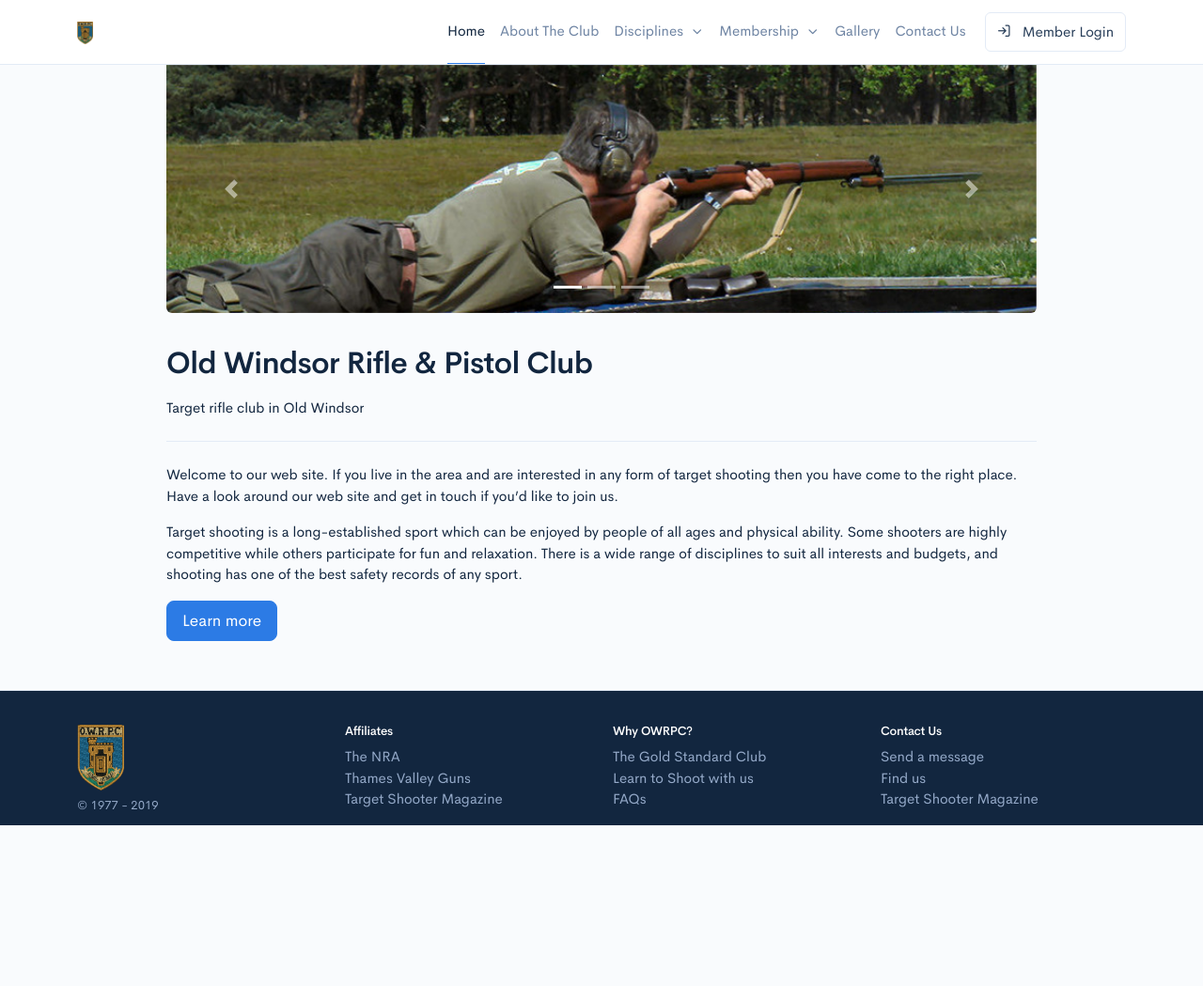
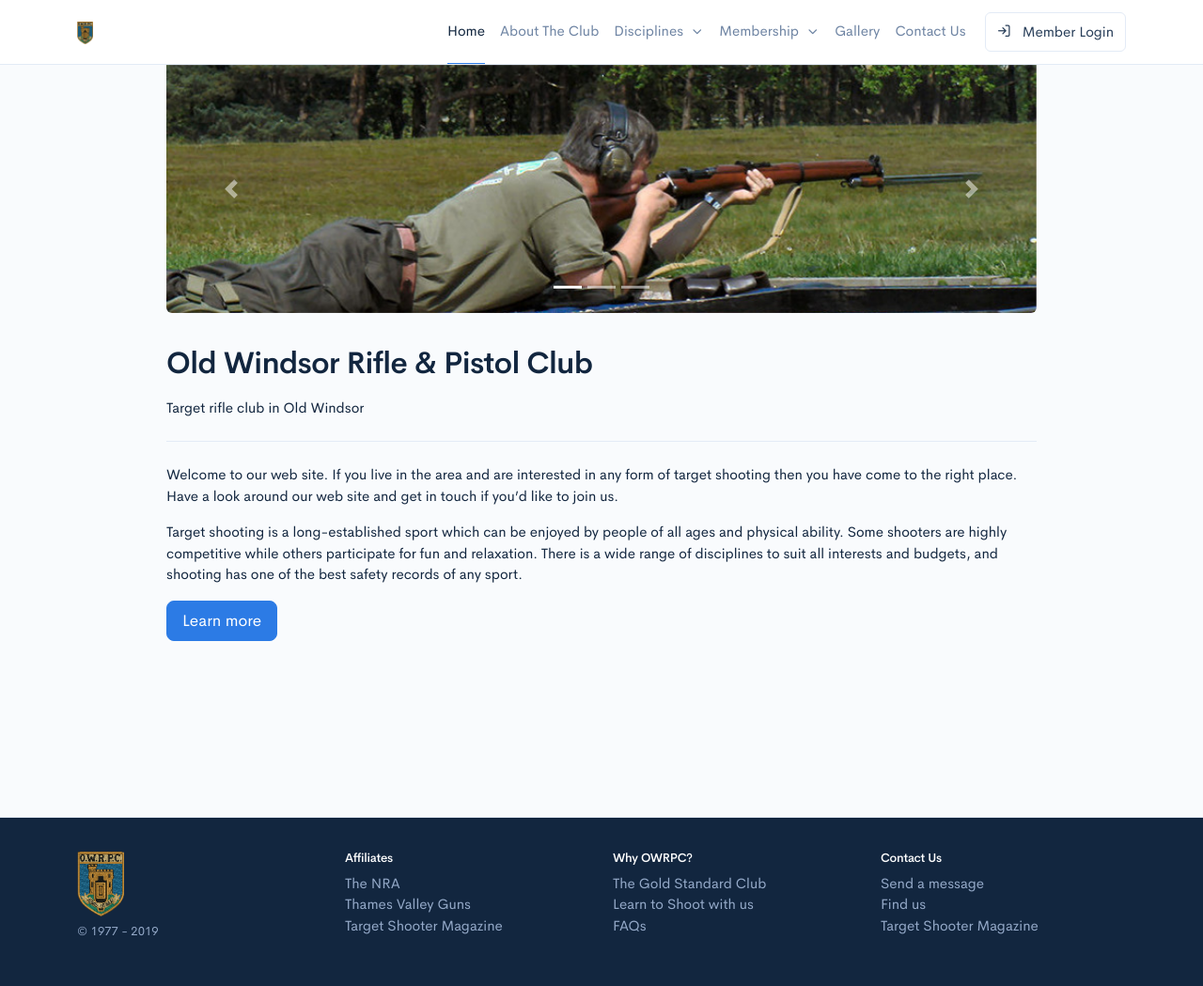
Before and after one commit to djknight90/owrpc-website, a Jekyll site: the page built from index.md, in a window 1280 px wide. Shown: the whole page at 94% size. Built offline with Jekyll 4.4.1, drawn with Linux system fonts in a browser that asks for light colours; some web fonts are replaced; before the commit the page ends 900 px from its top, so only the background shows below that.

Commit message:
- Fix margin on footer - set min height for main content (bit hacky)

```diff
--- a/_includes/footer.html
+++ b/_includes/footer.html
@@ -1,4 +1,4 @@
-<footer class="footer pt-4 my-md-5 pt-md-5 border-top bg-dark">
+<footer class="footer navbar-fixed-bottom pt-4 pb-5 pt-md-5 border-top bg-dark">
   <div class="container">
     <div class="row">
       <div class="col-12 col-md">
--- a/_includes/head.html
+++ b/_includes/head.html
@@ -16,8 +16,5 @@
   <link rel="stylesheet" href="/assets/css/theme-dark.min.css" id="stylesheetDark">
 
 
-  <style>body { display: none; }</style>
-
-
   <title>{{ site.title }}</title>
 </head>
--- a/_layouts/default.html
+++ b/_layouts/default.html
@@ -4,7 +4,7 @@
   <body>
     {% include navbar.html %}
     <div class="main-content">
-      <div class="container">
+      <div class="container" style="min-height: 800px;">
         <div class="row justify-content-center">
           <div class="col-12 col-lg-10">
             {{ content }}
```
